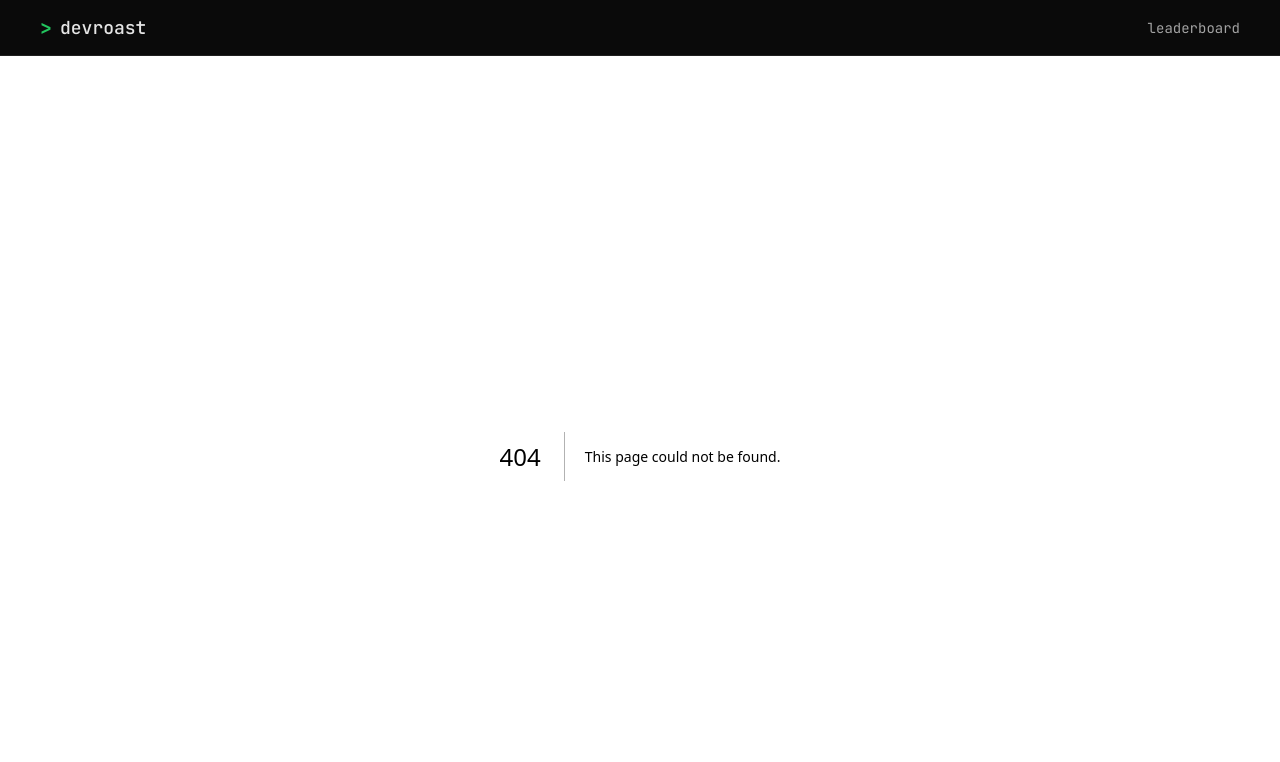
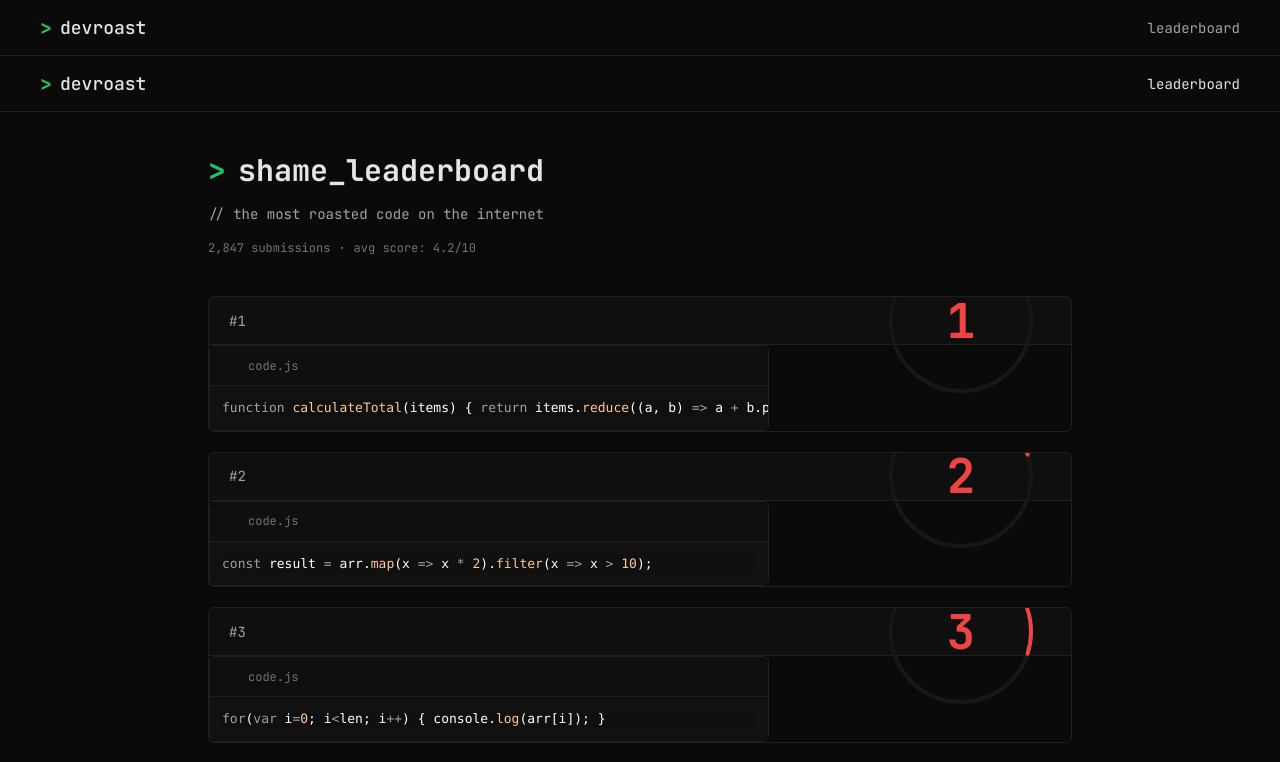
Before and after one commit to BrunoBecoski/nlw-operator, a Next.js app: page /leaderboard in a window 1280 px wide. Before the commit this address had no page. Shown: the top 762 px of the page. Built offline with nearby package versions, Linux system fonts and the light colour scheme.

Commit message:
Cria  Shame Leaderboard

```diff
--- /dev/null
+++ b/src/app/leaderboard/page.tsx
@@ -0,0 +1,101 @@
+import Link from "next/link";
+import {
+  type LeaderboardItem,
+  LeaderboardTable,
+} from "@/components/ui/leaderboard-table";
+
+const mockLeaderboardEntries: LeaderboardItem[] = [
+  {
+    rank: 1,
+    code: "function calculateTotal(items) { return items.reduce((a, b) => a + b.price, 0); }",
+    score: 1,
+  },
+  {
+    rank: 2,
+    code: "const result = arr.map(x => x * 2).filter(x => x > 10);",
+    score: 2,
+  },
+  {
+    rank: 3,
+    code: "for(var i=0; i<len; i++) { console.log(arr[i]); }",
+    score: 3,
+  },
+  {
+    rank: 4,
+    code: "if (x == true) { return true; } else { return false; }",
+    score: 4,
+  },
+  {
+    rank: 5,
+    code: "const arr = new Array(); arr.push(...args);",
+    score: 5,
+  },
+];
+
+export const metadata = {
+  title: "Shame Leaderboard | DevRoast",
+  description: "The most roasted code on the internet",
+};
+
+export default function LeaderboardPage() {
+  return (
+    <div className="min-h-screen bg-bg-page">
+      {/* Navbar */}
+      <header className="flex items-center justify-between h-14 px-10 border-b border-border-primary">
+        <div className="flex items-center gap-2">
+          <span className="font-mono text-xl font-bold text-accent-green">
+            &gt;
+          </span>
+          <span className="font-mono text-lg font-medium text-text-primary">
+            devroast
+          </span>
+        </div>
+        <nav className="flex items-center gap-4">
+          <Link
+            href="/leaderboard"
+            className="font-mono text-sm text-text-primary"
+          >
+            leaderboard
+          </Link>
+        </nav>
+      </header>
+
+      {/* Main Content */}
+      <main className="max-w-5xl mx-auto px-20 py-10 flex flex-col gap-10">
+        {/* Hero Section */}
+        <section className="flex flex-col gap-4">
+          <div className="flex items-center gap-3">
+            <span className="font-mono text-3xl font-bold text-accent-green">
+              &gt;
+            </span>
+            <h1 className="font-mono text-3xl font-bold text-text-primary">
+              shame_leaderboard
+            </h1>
+          </div>
+          <p className="font-mono text-sm text-text-secondary">
+            {"// the most roasted code on the internet"}
+          </p>
+          <div className="flex items-center gap-2">
+            <span className="font-mono text-xs text-text-tertiary">
+              2,847 submissions
+            </span>
+            <span className="font-mono text-xs text-text-tertiary">·</span>
+            <span className="font-mono text-xs text-text-tertiary">
+              avg score: 4.2/10
+            </span>
+          </div>
+        </section>
+
+        {/* Leaderboard Table */}
+        <section className="flex flex-col gap-5">
+          <LeaderboardTable
+            items={mockLeaderboardEntries}
+            maxScore={10}
+            totalCount={2847}
+            showDenominator={false}
+          />
+        </section>
+      </main>
+    </div>
+  );
+}
--- a/src/components/ui/code-block.tsx
+++ b/src/components/ui/code-block.tsx
@@ -111,10 +111,6 @@ export interface CodeBlockProps {
 export function CodeBlock({ code, lang = "javascript" }: CodeBlockProps) {
   return (
     <CodeBlockRoot>
-      <CodeBlockHeader>
-        <CodeBlockDots />
-        <CodeBlockFilename lang={lang} />
-      </CodeBlockHeader>
       <CodeBlockContent code={code} lang={lang} />
     </CodeBlockRoot>
   );
--- a/src/components/ui/leaderboard-table.tsx
+++ b/src/components/ui/leaderboard-table.tsx
@@ -1,4 +1,11 @@
 import { tv } from "tailwind-variants";
+import {
+  CodeBlockContent,
+  CodeBlockDots,
+  CodeBlockFilename,
+  CodeBlockHeader,
+  CodeBlockRoot,
+} from "@/components/ui/code-block";
 import { ScoreRing } from "@/components/ui/score-ring";
 
 const leaderboardRoot = tv({
@@ -100,6 +107,64 @@ export interface LeaderboardItem {
   rank: number;
   code: string;
   score: number;
+  lang?: string;
+}
+
+const leaderboardEntryRow = tv({
+  base: "flex flex-col border border-border-primary rounded-md overflow-hidden",
+});
+
+export interface LeaderboardEntryRowProps
+  extends React.HTMLAttributes<HTMLDivElement> {}
+
+export function LeaderboardEntryRow({
+  className,
+  children,
+  ...props
+}: LeaderboardEntryRowProps) {
+  return (
+    <div className={leaderboardEntryRow({ className })} {...props}>
+      {children}
+    </div>
+  );
+}
+
+export interface LeaderboardMetaRowProps
+  extends React.HTMLAttributes<HTMLDivElement> {}
+
+const leaderboardMetaRow = tv({
+  base: "flex items-center justify-between h-12 px-5 border-b border-border-primary bg-bg-surface",
+});
+
+export function LeaderboardMetaRow({
+  className,
+  children,
+  ...props
+}: LeaderboardMetaRowProps) {
+  return (
+    <div className={leaderboardMetaRow({ className })} {...props}>
+      {children}
+    </div>
+  );
+}
+
+export interface LeaderboardCodeCellProps
+  extends React.HTMLAttributes<HTMLDivElement> {}
+
+const leaderboardCodeCell = tv({
+  base: "",
+});
+
+export function LeaderboardCodeCell({
+  className,
+  children,
+  ...props
+}: LeaderboardCodeCellProps) {
+  return (
+    <div className={leaderboardCodeCell({ className })} {...props}>
+      {children}
+    </div>
+  );
 }
 
 export interface LeaderboardTableProps {
@@ -116,32 +181,32 @@ export function LeaderboardTable({
   showDenominator = false,
 }: LeaderboardTableProps) {
   return (
-    <LeaderboardRoot>
-      <LeaderboardHeader>
-        <LeaderboardCell className="w-12 text-xs text-text-tertiary">
-          rank
-        </LeaderboardCell>
-        <LeaderboardCell className="flex-1 text-xs text-text-tertiary">
-          code preview
-        </LeaderboardCell>
-        <LeaderboardCell className="text-xs text-text-tertiary">
-          score
-        </LeaderboardCell>
-      </LeaderboardHeader>
+    <div className="flex flex-col gap-5">
       {items.map((item) => (
-        <LeaderboardRow key={item.rank}>
-          <LeaderboardCell className="w-12 text-sm text-text-secondary">
+        <LeaderboardEntryRow key={item.rank}>
+          <LeaderboardMetaRow>
+            <span className="font-mono text-sm text-text-secondary">
               #{item.rank}
-          </LeaderboardCell>
-          <LeaderboardCell className="flex-1 text-sm text-text-secondary truncate pr-4">
-            {item.code}
-          </LeaderboardCell>
+            </span>
             <ScoreRing
               score={item.score}
               maxScore={maxScore}
               showDenominator={showDenominator}
             />
-        </LeaderboardRow>
+          </LeaderboardMetaRow>
+          <LeaderboardCodeCell>
+            <CodeBlockRoot>
+              <CodeBlockHeader>
+                <CodeBlockDots />
+                <CodeBlockFilename lang={item.lang || "js"} />
+              </CodeBlockHeader>
+              <CodeBlockContent
+                code={item.code}
+                lang={item.lang || "javascript"}
+              />
+            </CodeBlockRoot>
+          </LeaderboardCodeCell>
+        </LeaderboardEntryRow>
       ))}
       {totalCount && (
         <LeaderboardFooter>
@@ -149,6 +214,6 @@ export function LeaderboardTable({
           &gt;&gt;
         </LeaderboardFooter>
       )}
-    </LeaderboardRoot>
+    </div>
   );
 }
```
Lines whose indentation alone changed are shown as unchanged.
